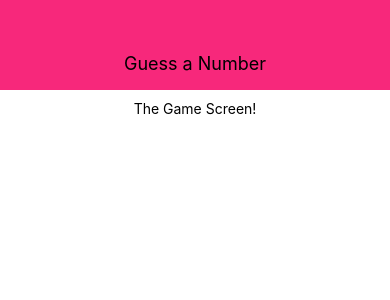
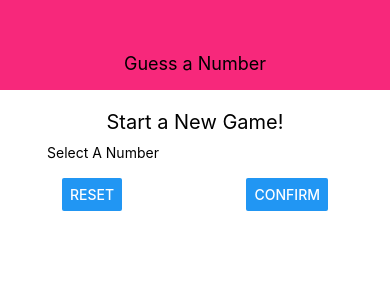
Before and after one commit to jose-Abel/guessTheNumber, a React Native app: screen / in a window 390 px wide. Shown: the top 300 px of the page. Built offline with nearby package versions, Linux system fonts and the light colour scheme.

Commit message:
Create the inputs and buttons in the StartGameScreen file

```diff
--- a/screens/StartGameScreen.js
+++ b/screens/StartGameScreen.js
@@ -1,10 +1,21 @@
 import React from 'react';
-import { View, Text, StyleSheet } from 'react-native';
+import { View, Text, StyleSheet, TextInput, Button } from 'react-native';
 
 const StartGameScreen = props => {
     return (
         <View style={styles.screen}>
-            <Text>The Game Screen!</Text>
+            <Text style={styles.title}>Start a New Game!</Text>
+
+            <View style={styles.inputContainer}>
+                <Text>Select A Number</Text>
+
+                <TextInput />
+
+                <View style={styles.buttonContainer}>
+                    <Button title="Reset" onPress={() => {}} />
+                    <Button title="Confirm" onPress={() => {}} />
+                </View>
+            </View>
         </View>
     )
 }
@@ -15,6 +26,21 @@
         padding: 10,
         alignItems: 'center',
         justifyContent: "flex-start"
+    },
+    title: {
+        fontSize: 20,
+        marginVertical: 10,
+
+    },
+    inputContainer: {
+        width: 300,
+        maxWidth: '80%'
+    },
+    buttonContainer: {
+        flexDirection: 'row',
+        width: '100%',
+        justifyContent: 'space-between',
+        paddingHorizontal: 15
     }
 });
 
```
Also changed, not shown: 1 other file (tests, documents, lock files or other folders).
